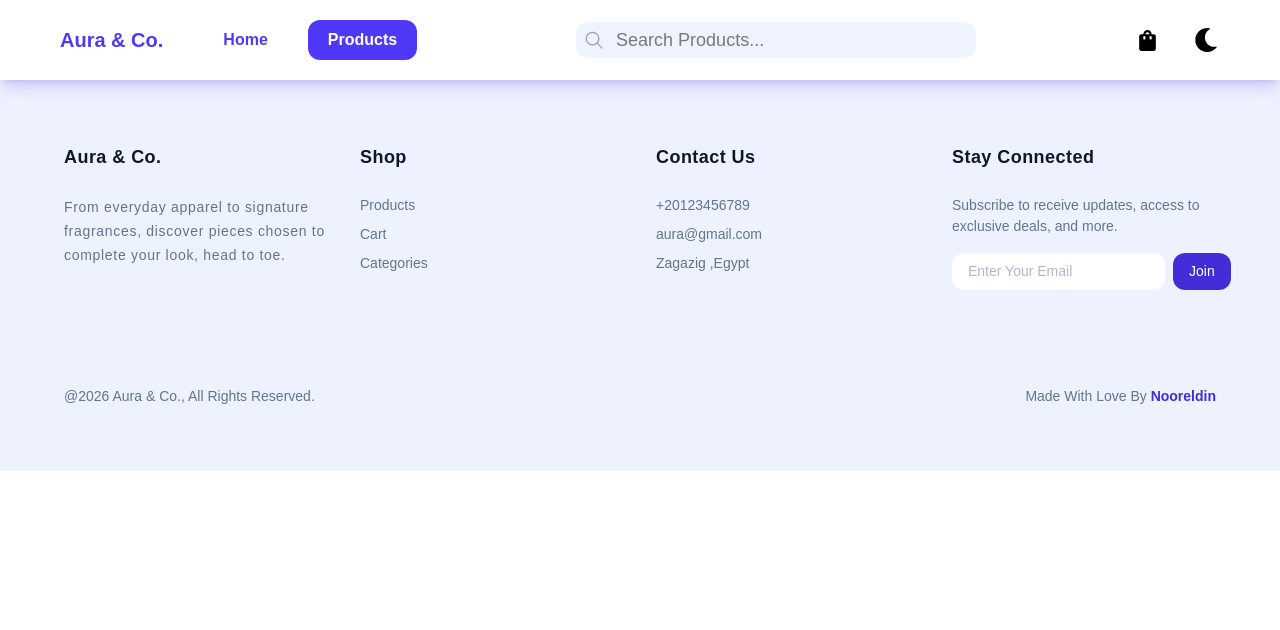
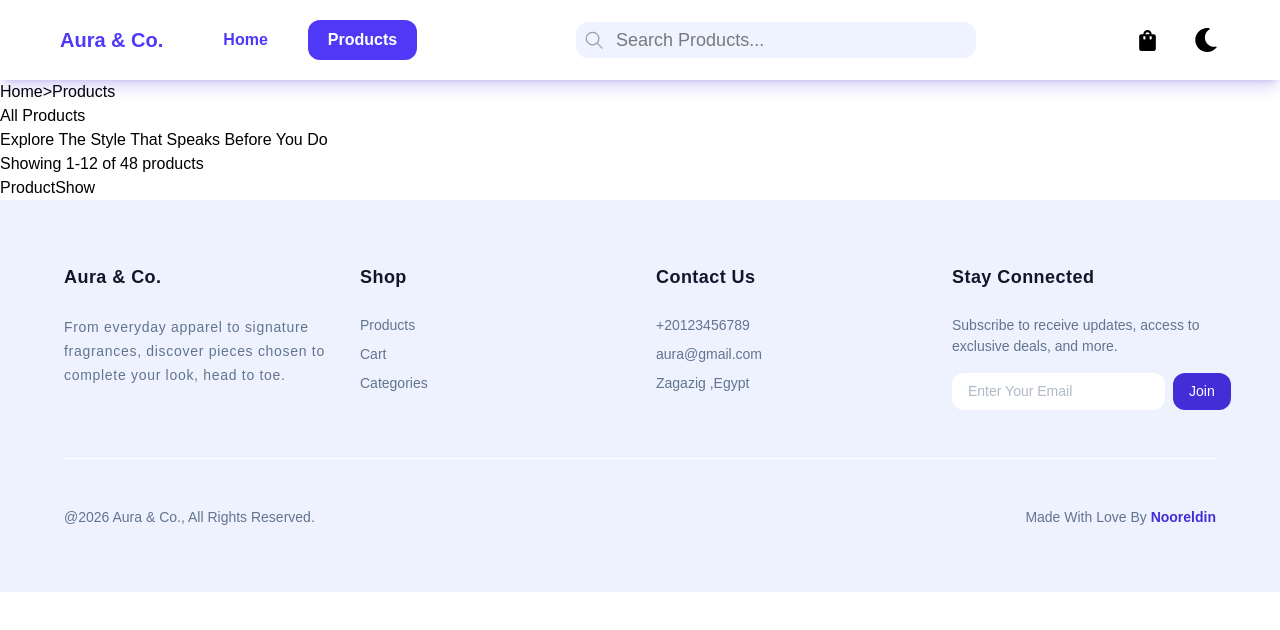
Before and after one commit to neldin123/E-Commerce, a React (Vite) app: page /products in a window 1280 px wide. Shown: the top 630 px of the page. Built offline with nearby package versions, Linux system fonts and the light colour scheme; no server answers.

Commit message:
start the products page

```diff
--- a/src/App.jsx
+++ b/src/App.jsx
@@ -5,6 +5,7 @@ import Home from "./pages/Home";
 import { useEffect, useState } from "react";
 import Footer from "./layout/Footer";
 import ScrolltoHash from "./components/logic/ScrolltoHash";
+import Products from "./pages/Products";
 
 const App = () => {
   const [isDark, setIsDark] = useState(() => {
@@ -28,6 +29,7 @@ const App = () => {
       <ScrolltoHash />
       <Routes>
         <Route path="/" element={<Home />} />
+        <Route path="/products" element={<Products />} />
       </Routes>
       <Footer />
     </>
--- /dev/null
+++ b/src/components/products/ProductShow.jsx
@@ -0,0 +1,5 @@
+const ProductsShow = () => {
+  return <div>ProductShow</div>;
+};
+
+export default ProductsShow;
--- /dev/null
+++ b/src/components/products/ProductsFilter.jsx
@@ -0,0 +1,9 @@
+
+
+const ProductsFilter = () => {
+  return (
+    <div></div>
+  )
+}
+
+export default ProductsFilter
--- /dev/null
+++ b/src/components/products/ProductsPadge.jsx
@@ -0,0 +1,22 @@
+import { Link } from "react-router-dom";
+const sign = ">";
+const ProductsPadge = () => {
+  return (
+    <div>
+      <div>
+        <Link to={"/"}>Home</Link>
+        <span>{sign}</span>
+        <Link to={"/products"}>Products</Link>
+      </div>
+      <div>
+        <h1>All Products</h1>
+        <div>
+          <p>Explore The Style That Speaks Before You Do</p>
+          <p>Showing 1-12 of 48 products</p>
+        </div>
+      </div>
+    </div>
+  );
+};
+
+export default ProductsPadge;
--- a/src/layout/Footer.jsx
+++ b/src/layout/Footer.jsx
@@ -80,7 +80,7 @@ const Footer = () => {
             </div>
           </div>
         </div>
-        <div className="flex justify-between pt-12 mt-12 text-[14px] text-slate-500 dark:text-slate-300 capitalize">
+        <div className="flex justify-between pt-12 mt-12 text-[14px] text-slate-500 dark:text-slate-300 capitalize border-t border-white">
           <span>@2026 Aura & co., All Rights reserved.</span>
           <span>
             made with love by{" "}
--- /dev/null
+++ b/src/pages/Products.jsx
@@ -0,0 +1,19 @@
+import ProductsFilter from "../components/products/ProductsFilter";
+import ProductsShow from "../components/products/ProductShow";
+import ProductsPadge from "../components/products/ProductsPadge";
+
+const Products = () => {
+  return (
+    <>
+      <main>
+        <div>
+          <ProductsPadge />
+          <ProductsFilter />
+          <ProductsShow />
+        </div>
+      </main>
+    </>
+  );
+};
+
+export default Products;
```
